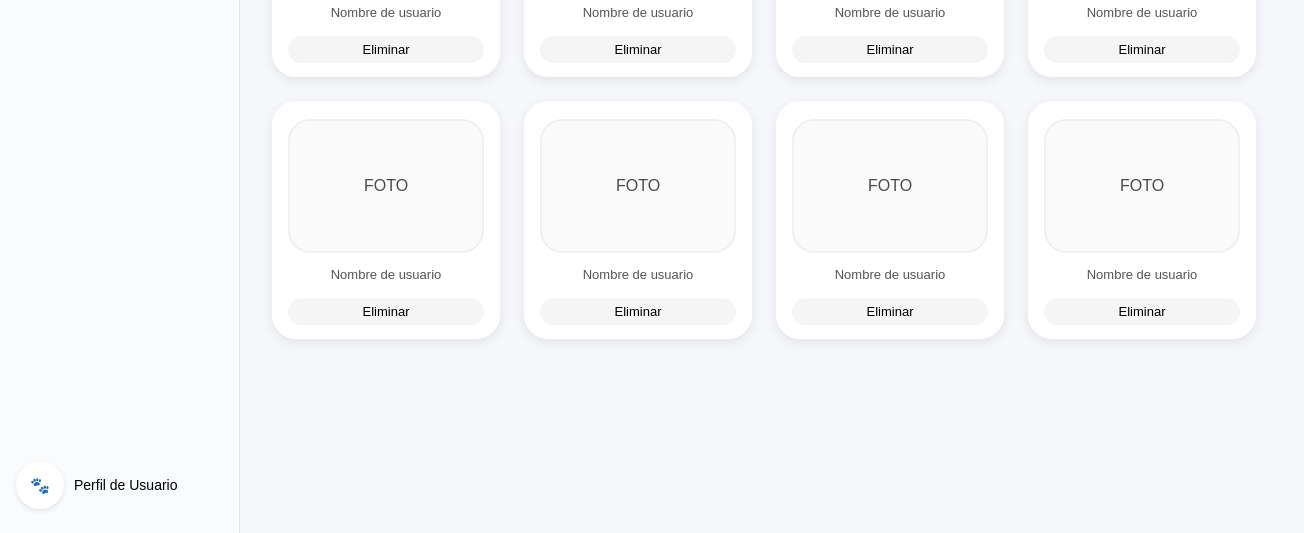
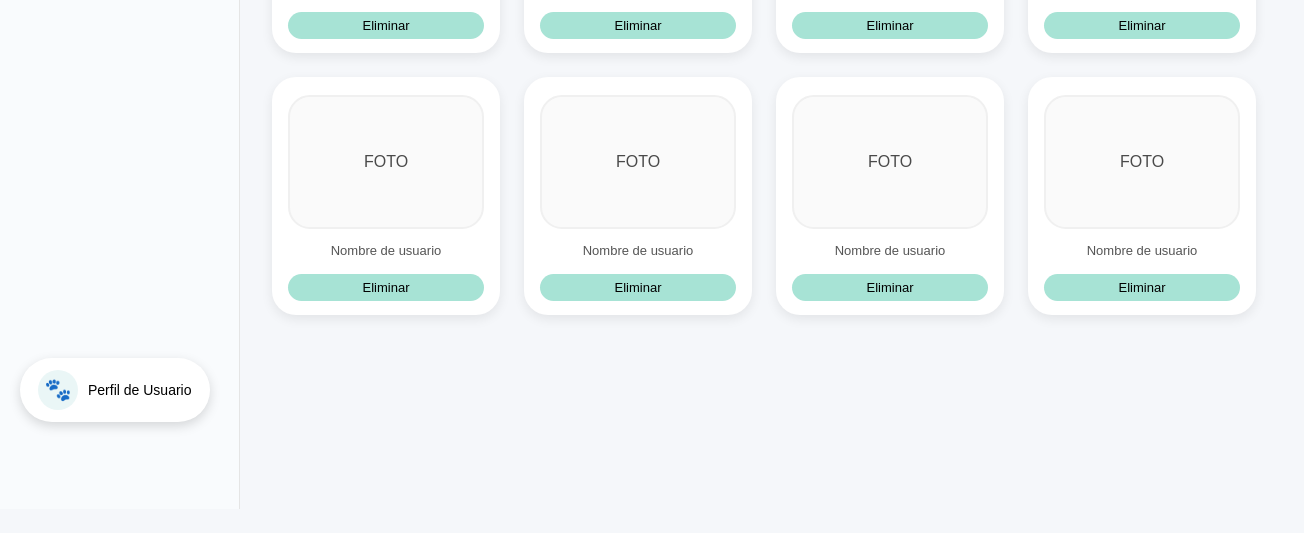
Before and after one commit to keycicamposm-lgtm/MundoMascotas, a plain HTML site: page amistades.html in a window 1280 px wide. Shown: the part 358-891 px from the top of the page, 1304 px wide, since content can reach past the window. After the commit the page ends 867 px from the top, so only its background shows below. Drawn offline with Linux system fonts and the light colour scheme.

Commit message:
Se corrigió las pantallas de notificaciones, solicitudes y amistades.

```diff
--- a/amistades.html
+++ b/amistades.html
@@ -38,12 +38,6 @@
 
             </div>
 
-            <div class="sidebar-profile">
-                <div class="sidebar-profile-avatar">🐾</div>
-                <div class="sidebar-profile-text">
-                    <span>Perfil de Usuario</span>
-                </div>
-            </div>
         </aside>
 
 
@@ -56,49 +50,49 @@
                 <article class="friend-card">
                     <div class="friend-photo">FOTO</div>
                     <div class="friend-name">Nombre de usuario</div>
-                    <button class="btn-delete">Eliminar</button>
+                    <button class="btn-Friends_delete">Eliminar</button>
                 </article>
 
                 <article class="friend-card">
                     <div class="friend-photo">FOTO</div>
                     <div class="friend-name">Nombre de usuario</div>
-                    <button class="btn-delete">Eliminar</button>
+                    <button class="btn-Friends_delete">Eliminar</button>
                 </article>
 
                 <article class="friend-card">
                     <div class="friend-photo">FOTO</div>
                     <div class="friend-name">Nombre de usuario</div>
-                    <button class="btn-delete">Eliminar</button>
+                    <button class="btn-Friends_delete">Eliminar</button>
                 </article>
 
                 <article class="friend-card">
                     <div class="friend-photo">FOTO</div>
                     <div class="friend-name">Nombre de usuario</div>
-                    <button class="btn-delete">Eliminar</button>
+                    <button class="btn-Friends_delete">Eliminar</button>
                 </article>
 
                 <article class="friend-card">
                     <div class="friend-photo">FOTO</div>
                     <div class="friend-name">Nombre de usuario</div>
-                    <button class="btn-delete">Eliminar</button>
+                    <button class="btn-Friends_delete">Eliminar</button>
                 </article>
 
                 <article class="friend-card">
                     <div class="friend-photo">FOTO</div>
                     <div class="friend-name">Nombre de usuario</div>
-                    <button class="btn-delete">Eliminar</button>
+                    <button class="btn-Friends_delete">Eliminar</button>
                 </article>
 
                 <article class="friend-card">
                     <div class="friend-photo">FOTO</div>
                     <div class="friend-name">Nombre de usuario</div>
-                    <button class="btn-delete">Eliminar</button>
+                    <button class="btn-Friends_delete">Eliminar</button>
                 </article>
 
                 <article class="friend-card">
                     <div class="friend-photo">FOTO</div>
                     <div class="friend-name">Nombre de usuario</div>
-                    <button class="btn-delete">Eliminar</button>
+                    <button class="btn-Friends_delete">Eliminar</button>
                 </article>
 
             </div>
@@ -129,5 +123,19 @@
           });
       });
     </script>
+<div class="sidebar-profile" id="btnProfile">
+    <div class="sidebar-profile-avatar">🐾</div>
+    <div class="sidebar-profile-text">
+        <span>Perfil de Usuario</span>
+    </div>
+</div>
+
+
+        <script>
+    document.getElementById("btnProfile").addEventListener("click", function() {
+        window.location.href = "profile.html";
+    });
+</script>
+
 </body>
 </html>
--- a/style.css
+++ b/style.css
@@ -468,7 +468,7 @@ html, body {
     width: 100%;
     max-width: none;
     margin: 0;
-    padding: 24px 24px 40px 0;
+    padding: 0;
     min-height: calc(100vh - 70px);
 }
 
@@ -553,21 +553,40 @@ html, body {
 
 /* Perfil usuario en la parte baja del sidebar */
 .sidebar-profile {
+    position: fixed;
+    bottom: 20px;
+    left: 20px;
+
+    background: white;
+    padding: 12px 18px;
+    border-radius: 50px;
+
     display: flex;
     align-items: center;
     gap: 10px;
-    margin-top: 40px;
+
+    box-shadow: 0px 4px 12px rgba(0,0,0,0.15);
+    cursor: pointer;
+    z-index: 9999;
+
+    transition: all .2s ease;
+}
+
+.sidebar-profile:hover {
+    transform: scale(1.05);
 }
 
 .sidebar-profile-avatar {
-    width: 48px;
-    height: 48px;
+    width: 40px;
+    height: 40px;
+
+    background: #EAF6F6;
     border-radius: 50%;
-    background-color: #ffffff;
     display: flex;
+    justify-content: center;
     align-items: center;
-    justify-content: center;
-    box-shadow: 0 2px 5px rgba(0,0,0,0.1);
+
+    font-size: 22px;
 }
 
 .sidebar-profile-text {
@@ -644,6 +663,16 @@ html, body {
 
 .btn-delete {
     background-color: #f5f5f5;
+}
+.btn-Friends_delete {
+    background-color: #a7e3d5;
+    border: none;
+    border-radius: 999px;
+    padding: 6px 10px;
+    font-size: 13px;
+    cursor: pointer;
+    width: 100%;
+    margin-top: 6px;
 }
 
 
```
Also changed, not shown: notificaciones.html (+16 -6 lines), solicitudes.html (+17 -6 lines).
